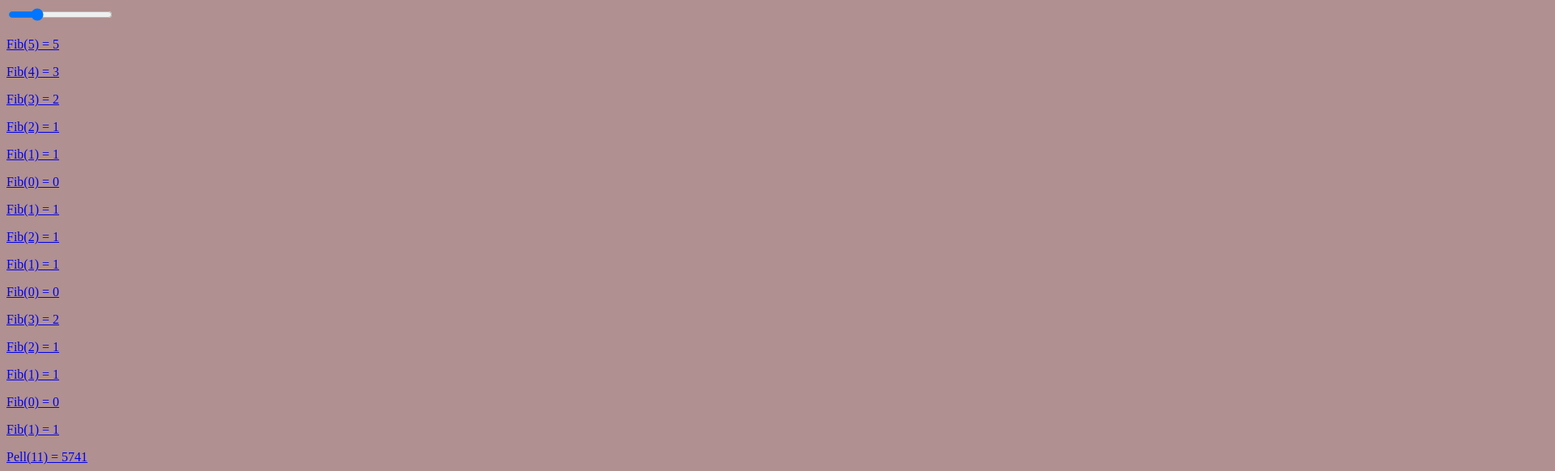
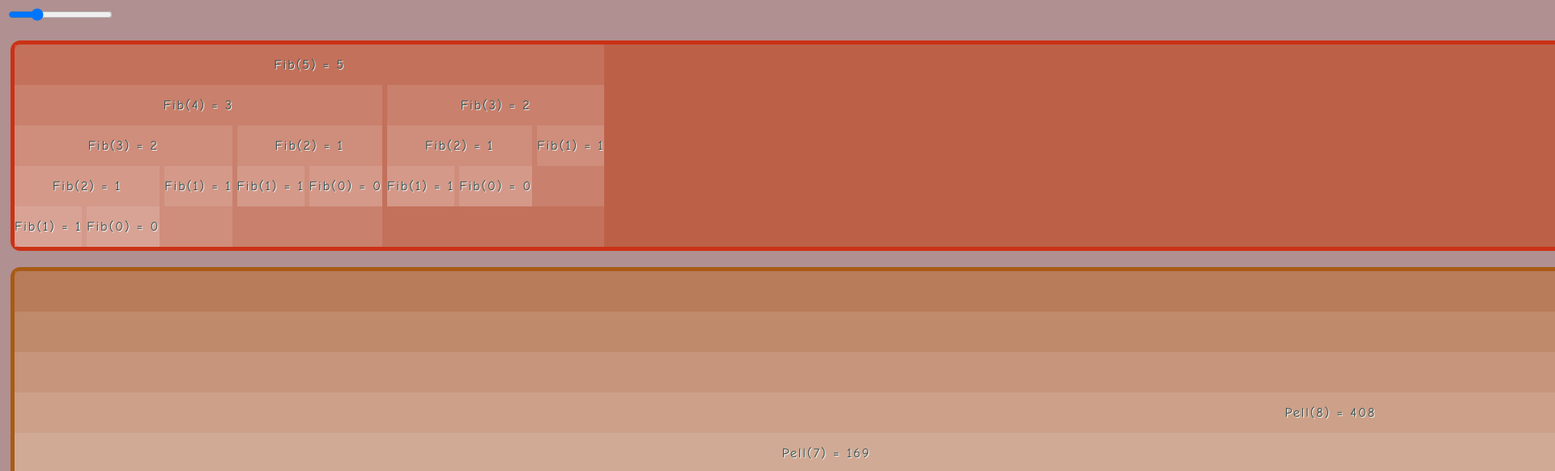
Before and after one commit to Grunzila/recursive-sequences, a plain HTML site: page index.html in a window 1280 px wide. Shown: the top 582 px of the page at 81% size, 1920 px wide, since content can reach past the window. Drawn offline with Linux system fonts and the light colour scheme.

Commit message:
removed html title and added link to the stylesheet

```diff
--- a/index.html
+++ b/index.html
@@ -2,7 +2,7 @@
 <html>
 <head>
    <meta charset="utf-8">
-   <title>(placeholder)</title>
+   <link rel="stylesheet" href="style.css">
 </head>
 <body>
    <script src="scratchpad.js" type="text/javascript"></script>
```
